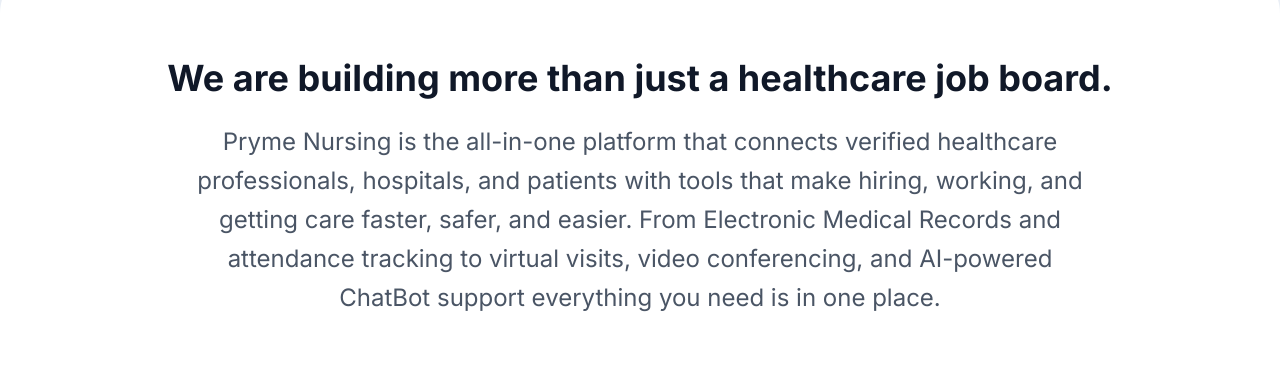
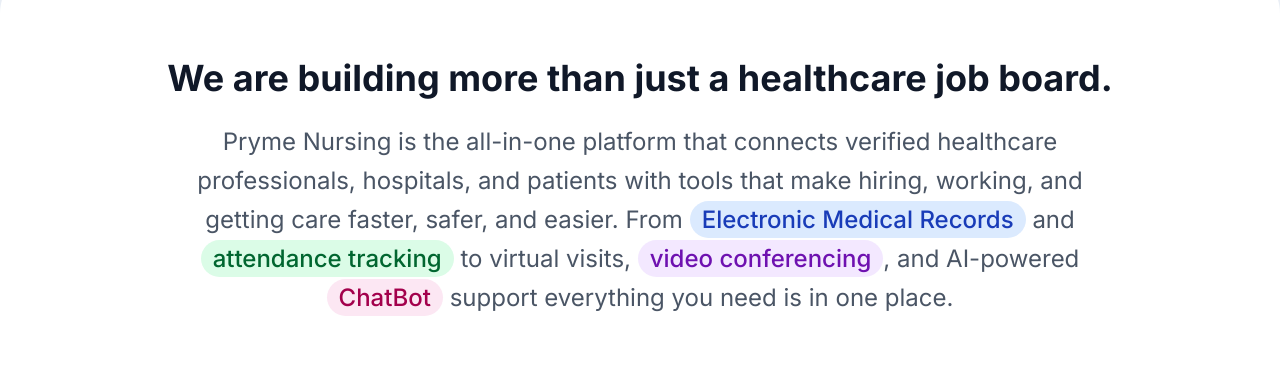
Before and after one commit to spiidride/pryme_nursing_new, a Next.js app: page / in a window 1280 px wide. Shown: the part 5127-5494 px from the top of the page. Built offline with nearby package versions, Linux system fonts and the light colour scheme; no server answers.

Commit message:
add: Add pill design on features section
Signed-off-by: Nweke Chidi <nwekechidigodwin460@gmail.com>

```diff
--- a/src/components/features-section.tsx
+++ b/src/components/features-section.tsx
@@ -48,9 +48,23 @@
             Pryme Nursing is the all-in-one platform that connects verified
             healthcare professionals, hospitals, and patients with tools that
             make hiring, working, and getting care faster, safer, and easier.
-            From Electronic Medical Records and attendance tracking to virtual
-            visits, video conferencing, and AI-powered ChatBot support
-            everything you need is in one place.
+            From{" "}
+            <span className="px-3 py-1 rounded-full bg-blue-100 text-blue-800 font-medium">
+              Electronic Medical Records
+            </span>{" "}
+            and{" "}
+            <span className="px-3 py-1 rounded-full bg-green-100 text-green-800 font-medium">
+              attendance tracking
+            </span>{" "}
+            to virtual visits,{" "}
+            <span className="px-3 py-1 rounded-full bg-purple-100 text-purple-800 font-medium">
+              video conferencing
+            </span>
+            , and AI-powered{" "}
+            <span className="px-3 py-1 rounded-full bg-pink-100 text-pink-800 font-medium">
+              ChatBot
+            </span>{" "}
+            support everything you need is in one place.
           </p>
         </div>
 
```
